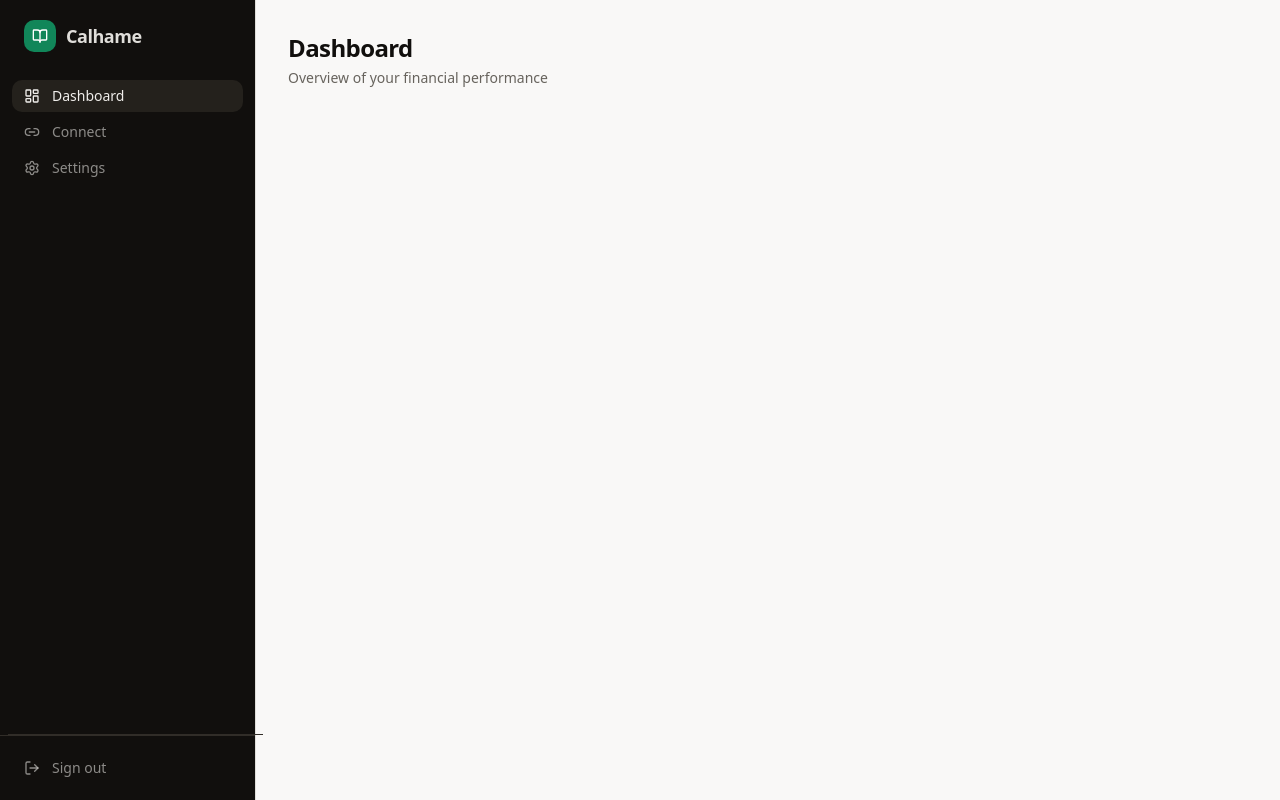
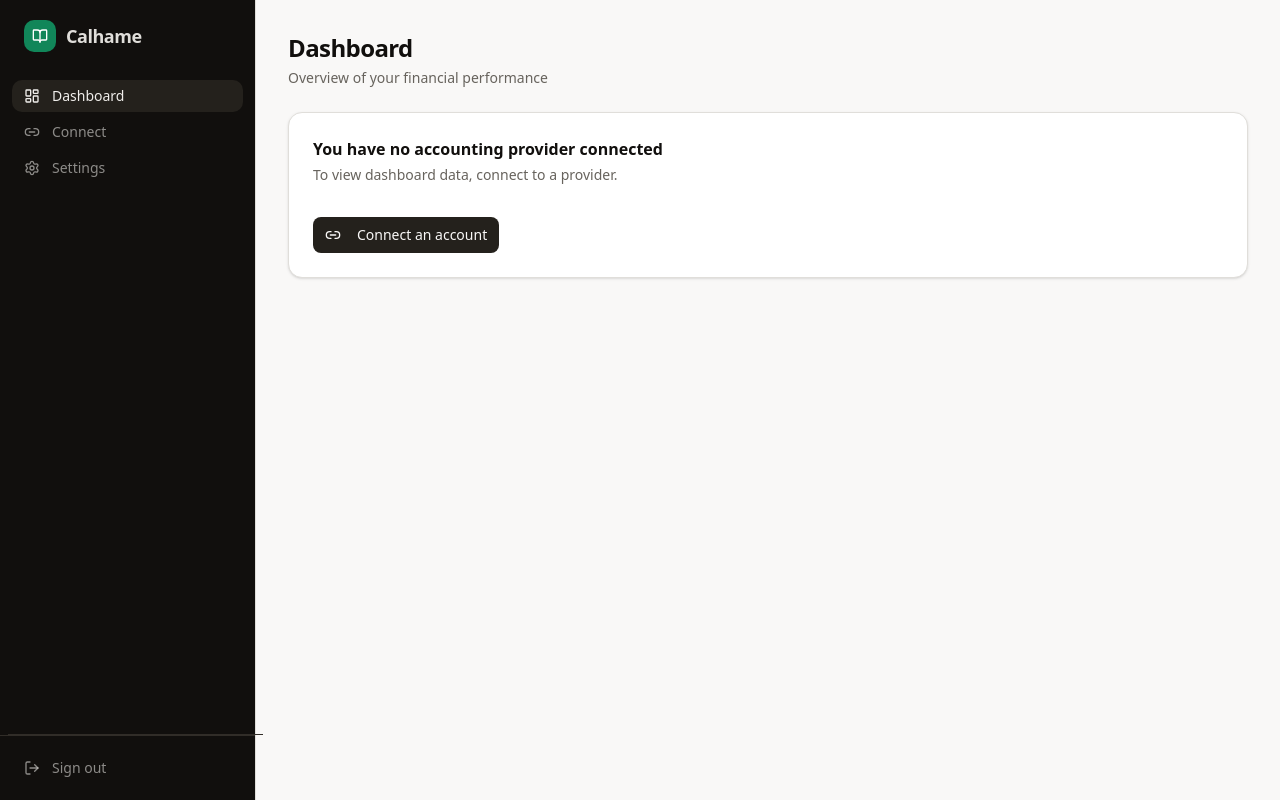
Before and after one commit to connor-kfitz/calhame-accounting-dashboard, a Next.js app: page /dashboard in a window 1280 px wide. Built offline with nearby package versions, Linux system fonts and the light colour scheme.

Commit message:
Added a Connect Card to Dashboard Page

```diff
--- a/app/dashboard/page.tsx
+++ b/app/dashboard/page.tsx
@@ -1,9 +1,13 @@
 import DashboardHeader from "@/components/shared/DashboardHeader";
+import Connect from "@/components/dashboard/Connect";
 
 export default function DashboardPage() {
   return (
     <main className="w-full overflow-y-auto p-4 lg:p-8">
       <DashboardHeader title="Dashboard" description="Overview of your financial performance"/>
+      <div className="flex flex-col gap-6">
+        <Connect/>
+      </div>
     </main>
   );
 }
--- a/app/layout.tsx
+++ b/app/layout.tsx
@@ -1,15 +1,11 @@
 import type { Metadata } from "next";
-import { Geist, Geist_Mono } from "next/font/google";
+import { Inter } from "next/font/google";
 
 import "./globals.css";
 
-const geistSans = Geist({
-  variable: "--font-geist-sans",
-  subsets: ["latin"]
-});
 
-const geistMono = Geist_Mono({
-  variable: "--font-geist-mono",
+const inter = Inter({
+  variable: "--font-inter",
   subsets: ["latin"]
 });
 
@@ -22,7 +18,7 @@ export default function RootLayout({ children }: Readonly<{ children: React.Reac
   return (
     <html lang="en">
       <body
-        className={`${geistSans.variable} ${geistMono.variable} antialiased`}
+        className={`${inter.variable} antialiased`}
       >
         {children}
       </body>
--- /dev/null
+++ b/components/dashboard/Connect.tsx
@@ -0,0 +1,29 @@
+import Link from "next/link";
+
+import { Card, CardHeader, CardTitle, CardDescription, CardContent } from "@/components/ui/card";
+import { Button } from "@/components/ui/button";
+import { Link2 } from "lucide-react";
+
+export default function Connect() {
+  return (
+    <Card className="border-border shadow-sm gap-8">
+
+      <CardHeader className="gap-1">
+        <CardTitle className="text-base font-semibold text-foreground">You have no accounting provider connected</CardTitle>
+        <CardDescription className="text-muted-foreground">
+          To view dashboard data, connect to a provider.
+        </CardDescription>
+      </CardHeader>
+
+      <CardContent>
+        <Button asChild>
+          <Link href="/dashboard/connect" className="inline-flex items-center gap-4">
+            <Link2 className="h-4 w-4"/>
+            Connect an account
+          </Link>
+        </Button>
+      </CardContent>
+
+    </Card>
+  );
+}
```
Also changed, not shown: components/dashboard/connect/QuickBooksConnect.tsx (+10 -10 lines).
